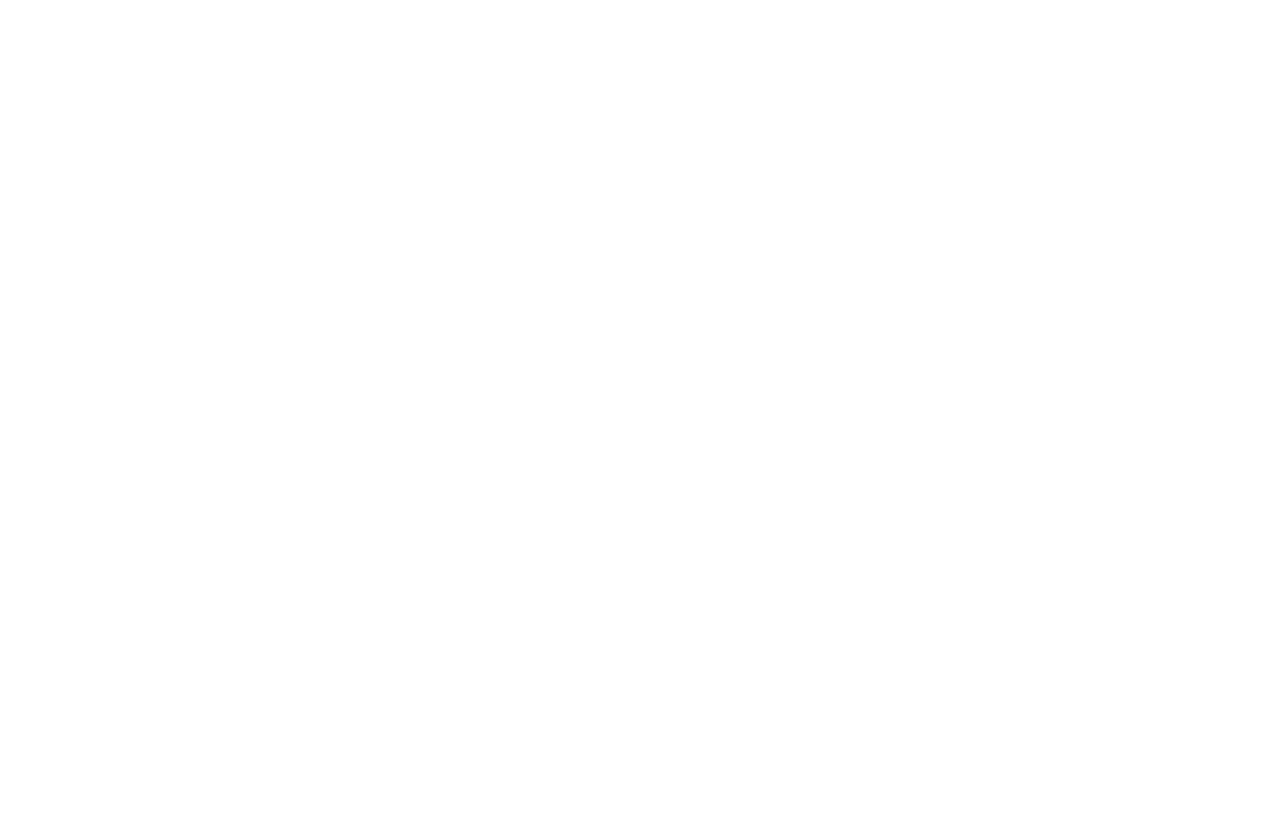
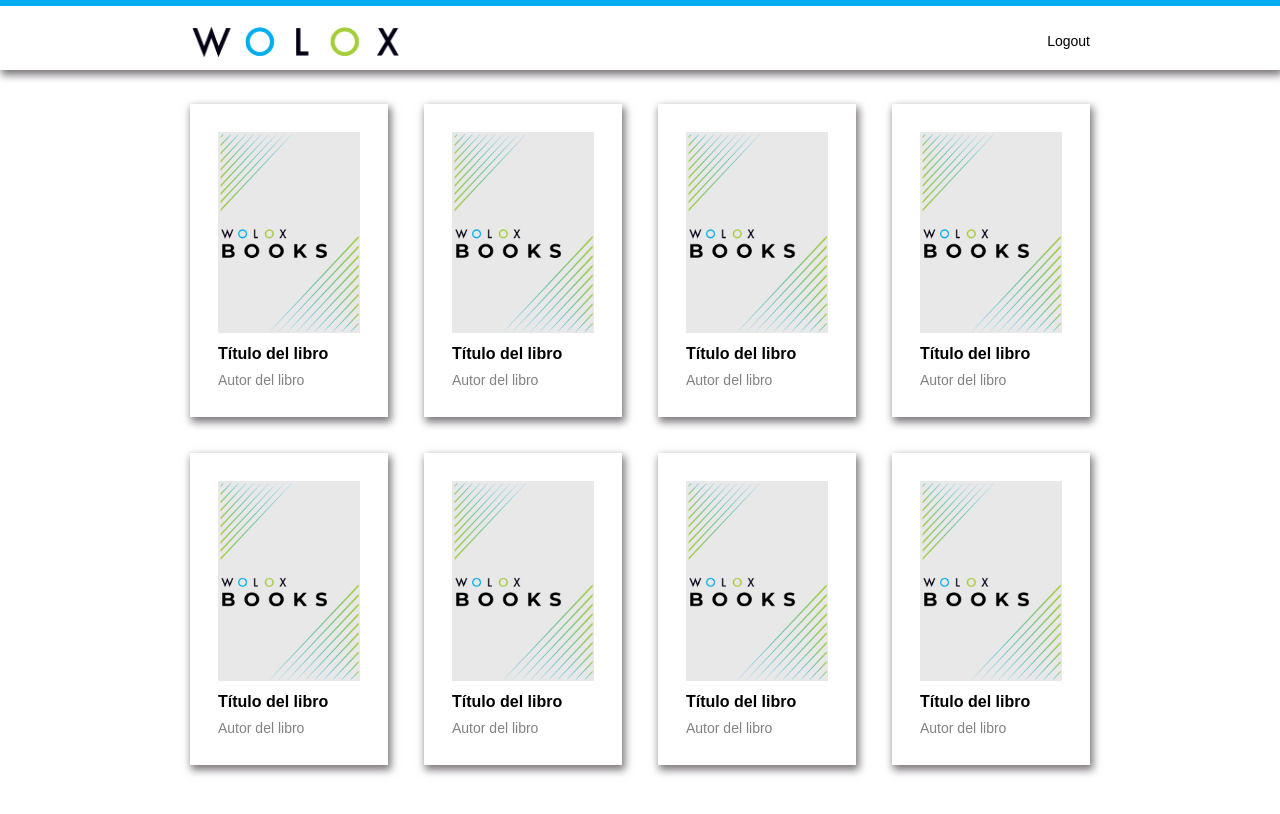
Before and after one commit to wolox-training/sd-Angular, an Angular app in the folder wolox-books/: page /home in a window 1280 px wide. Before the commit this address led to /. Shown: the top 814 px of the page. Built offline with nearby package versions, Linux system fonts and the light colour scheme.

Commit message:
Implement login/logout flow
- Creates home component with the list of books
- Creates navbar component for the application
- Saves auth headers info in localstorage on login
- Deletes auth headers info from localstorage on logout
- Redirects when login in or out

```diff
--- a/wolox-books/src/app/app-routing.module.ts
+++ b/wolox-books/src/app/app-routing.module.ts
@@ -2,11 +2,13 @@
 import { Routes, RouterModule } from '@angular/router';
 import { LoginFormComponent } from './screens/auth/screens/login/components/login-form/login-form.component';
 import { SignupFormComponent } from './screens/auth/screens/signup/components/signup-form/signup-form.component';
+import { HomeComponent } from './screens/home/screens/book-list/components/home/home.component';
 
 
 const routes: Routes = [
   { path: 'login', component: LoginFormComponent },
-  { path: 'signup', component: SignupFormComponent }
+  { path: 'signup', component: SignupFormComponent },
+  { path: 'home', component: HomeComponent }
 ];
 
 @NgModule({
--- a/wolox-books/src/app/app.module.ts
+++ b/wolox-books/src/app/app.module.ts
@@ -9,6 +9,8 @@
 import { LoginFormComponent } from './screens/auth/screens/login/components/login-form/login-form.component';
 import { SignupFormComponent } from './screens/auth/screens/signup/components/signup-form/signup-form.component';
 import { TextInputComponent } from './components/text-input/text-input.component';
+import { HomeComponent } from './screens/home/screens/book-list/components/home/home.component';
+import { NavbarComponent } from './components/navbar/navbar.component';
 
 @NgModule({
   declarations: [
@@ -17,6 +19,8 @@
     LoginFormComponent,
     SignupFormComponent,
     TextInputComponent,
+    HomeComponent,
+    NavbarComponent
   ],
   imports: [
     BrowserModule,
--- /dev/null
+++ b/wolox-books/src/app/components/navbar/navbar.component.html
@@ -0,0 +1,6 @@
+<div class="nav-bar">
+	<div class="content">
+		<img class="logo" src="assets/logo.png" alt="Wolox logo">
+		<a class="logout" (click)="logOut()">Logout</a>
+	</div>
+</div>
--- /dev/null
+++ b/wolox-books/src/app/components/navbar/navbar.component.scss
@@ -0,0 +1,28 @@
+@import '../../../color';
+@import '../../../utils';
+@import '../../../layers';
+
+.nav-bar {
+  width: 100%;
+  height: 100%;
+  max-height: $navbar-height;
+  position: fixed;
+  top: 0;
+  background: white;
+  border-top: 6px solid $cerulean;
+  z-index: $mid-layer;
+  @include box-shadow;
+
+  .content {
+    width: 100%;
+    max-width: 900px;
+    margin: auto;
+    display: flex;
+    justify-content: space-between;
+    align-items: center;
+
+    .logo {
+      @include logo-size;
+    }
+  }
+}
--- /dev/null
+++ b/wolox-books/src/app/components/navbar/navbar.component.ts
@@ -0,0 +1,22 @@
+import { Component, OnInit } from '@angular/core';
+import { Router } from '@angular/router';
+
+@Component({
+  selector: 'app-navbar',
+  templateUrl: './navbar.component.html',
+  styleUrls: ['./navbar.component.scss']
+})
+export class NavbarComponent implements OnInit {
+
+  constructor(private router: Router) { }
+
+  ngOnInit(): void {
+  }
+
+  logOut(){
+    localStorage.removeItem('accessToken');
+    localStorage.removeItem('client');
+    localStorage.removeItem('uid');
+    this.router.navigate(['login']);
+  }
+}
--- a/wolox-books/src/app/screens/auth/screens/login/components/login-form/login-form.component.ts
+++ b/wolox-books/src/app/screens/auth/screens/login/components/login-form/login-form.component.ts
@@ -2,7 +2,7 @@
 import { FormBuilder, FormGroup, Validators } from '@angular/forms';
 import { UserService } from 'src/app/services/user.service';
 import { Router } from '@angular/router';
-import { HttpResponse } from '@angular/common/http';
+import { HomeComponent } from 'src/app/screens/home/screens/book-list/components/home/home.component';
 
 const SECONDARY_BUTTON_TEXT = 'Sign Up';
 const SECONDARY_BUTTON_REDIRECTION_URL = '/signup';
@@ -37,8 +37,10 @@
   onSubmit(loginData:any) {
     this.userService.authenticateUser(loginData.email, loginData.password).subscribe(
       res => {
-        console.log('Headers', res.headers);
-        console.log('Body', res.body.data);
+        localStorage.setItem('accessToken', res.headers.get('access-token'));
+        localStorage.setItem('client', res.headers.get('client'));
+        localStorage.setItem('uid', res.headers.get('uid'));
+        this.router.navigate(['home']);
       },
       error => console.log('Error!', error.error.errors)
     );
--- /dev/null
+++ b/wolox-books/src/app/screens/home/screens/book-list/components/home/home.component.html
@@ -0,0 +1,43 @@
+<app-navbar></app-navbar>
+<div class="cards-container">
+	<div class="mini-card">
+		<img class="mini-cover-image" src="assets/book-cover.png" alt="book cover image">
+		<p class="title">Título del libro</p>
+		<p class="author">Autor del libro</p>
+	</div>
+	<div class="mini-card">
+		<img class="mini-cover-image" src="assets/book-cover.png" alt="book cover image">
+		<p class="title">Título del libro</p>
+		<p class="author">Autor del libro</p>
+	</div>
+	<div class="mini-card">
+		<img class="mini-cover-image" src="assets/book-cover.png" alt="book cover image">
+		<p class="title">Título del libro</p>
+		<p class="author">Autor del libro</p>
+	</div>
+	<div class="mini-card">
+		<img class="mini-cover-image" src="assets/book-cover.png" alt="book cover image">
+		<p class="title">Título del libro</p>
+		<p class="author">Autor del libro</p>
+	</div>
+	<div class="mini-card">
+		<img class="mini-cover-image" src="assets/book-cover.png" alt="book cover image">
+		<p class="title">Título del libro</p>
+		<p class="author">Autor del libro</p>
+	</div>
+	<div class="mini-card">
+		<img class="mini-cover-image" src="assets/book-cover.png" alt="book cover image">
+		<p class="title">Título del libro</p>
+		<p class="author">Autor del libro</p>
+	</div>
+	<div class="mini-card">
+		<img class="mini-cover-image" src="assets/book-cover.png" alt="book cover image">
+		<p class="title">Título del libro</p>
+		<p class="author">Autor del libro</p>
+	</div>
+	<div class="mini-card">
+		<img class="mini-cover-image" src="assets/book-cover.png" alt="book cover image">
+		<p class="title">Título del libro</p>
+		<p class="author">Autor del libro</p>
+	</div>
+</div>
--- /dev/null
+++ b/wolox-books/src/app/screens/home/screens/book-list/components/home/home.component.scss
@@ -0,0 +1,40 @@
+@import '../../../../../../../color';
+@import '../../../../../../../utils';
+
+$title-font-size: 16px;
+
+.cards-container {
+  width: 100%;
+  max-width: 900px;
+  margin: ($navbar-height + 34px) auto;
+  display: flex;
+  justify-content: space-between;
+  flex-wrap: wrap;
+
+  .mini-card {
+    width: 100%;
+    max-width: 198px;
+    margin-bottom: 36px;
+    padding: 28px;
+    transition: transform 0.2s ease-out;
+    @include box-shadow;
+
+    .title {
+      @include bold-text($title-font-size);
+      margin: 8px 0;
+    }
+
+    .author {
+      font-size: 14px;
+      color: $nevada-gray;
+    }
+
+    .mini-cover-image {
+      width: 142px
+    }
+
+    &:hover {
+      transform: scale(1.1);
+    }
+  }
+}
--- /dev/null
+++ b/wolox-books/src/app/screens/home/screens/book-list/components/home/home.component.ts
@@ -0,0 +1,15 @@
+import { Component, OnInit } from '@angular/core';
+
+@Component({
+  selector: 'app-home',
+  templateUrl: './home.component.html',
+  styleUrls: ['./home.component.scss']
+})
+export class HomeComponent implements OnInit {
+
+  constructor() { }
+
+  ngOnInit(): void {
+  }
+
+}
--- /dev/null
+++ b/wolox-books/src/layers.scss
@@ -0,0 +1,3 @@
+$base-layer: 0;
+$mid-layer: 100;
+$top-layer: 200;
```
Also changed, not shown: wolox-books/src/assets/book-cover.png (added).
